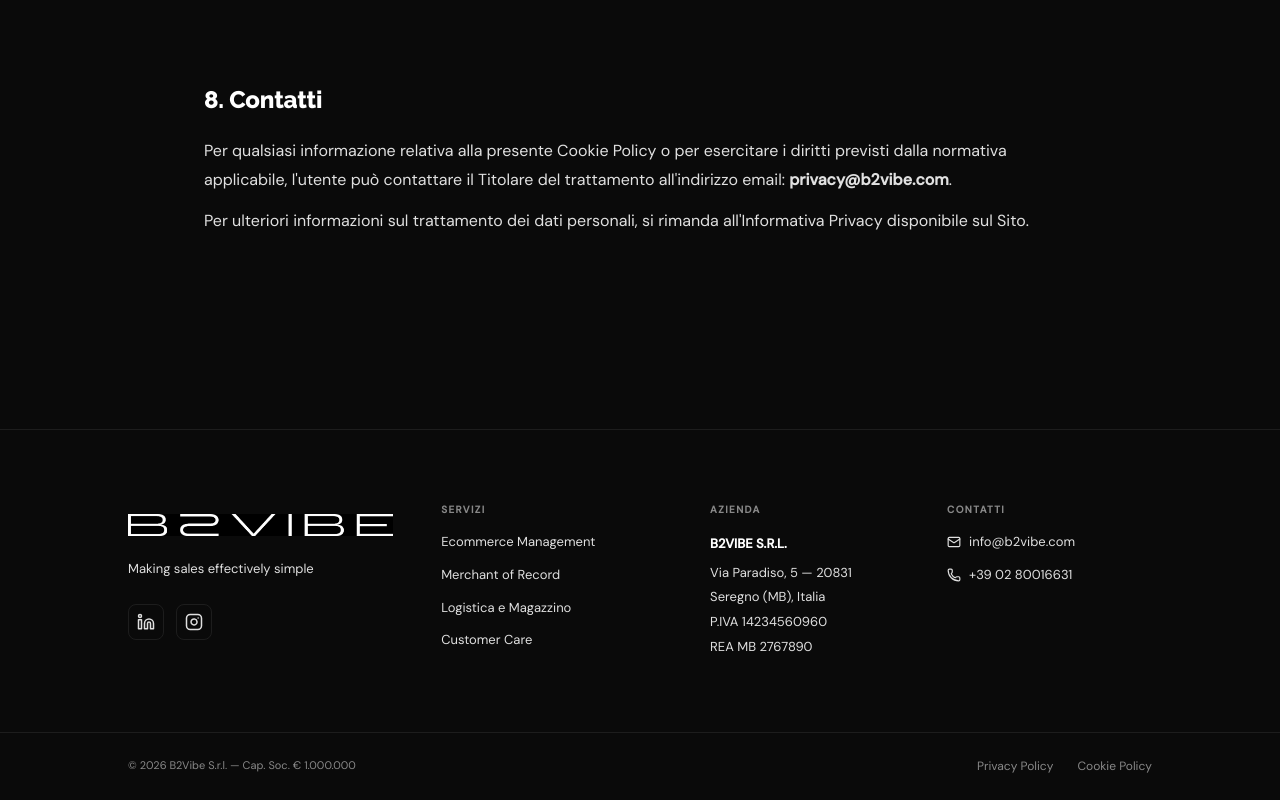
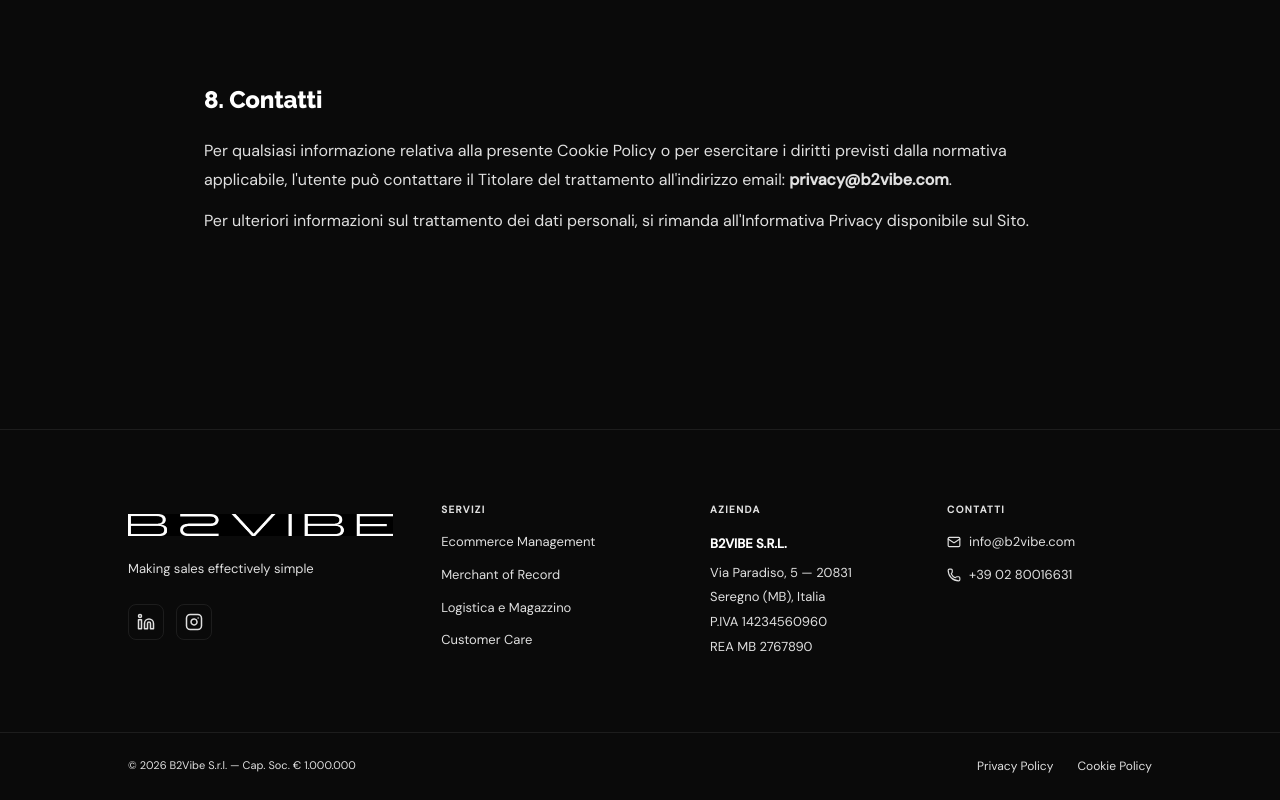
Before and after one commit to Wrd12IG/B2vibe, a React (Vite) app: page /cookie-policy in a window 1280 px wide. Shown: the part 4056-4856 px from the top of the page. Built offline with nearby package versions, Linux system fonts and the light colour scheme.

Commit message:
Aggiorna colore testi footer a #e0e0e0

```diff
--- a/src/components/SharedLayout.jsx
+++ b/src/components/SharedLayout.jsx
@@ -209,7 +209,7 @@ export const Footer = ({ onCookieClick }) => (
 
                 {/* Col 2 — Links */}
                 <div>
-                    <h5 style={{ fontSize: '10px', fontWeight: 700, textTransform: 'uppercase', letterSpacing: '0.14em', color: '#888888', marginBottom: '14px' }}>Servizi</h5>
+                    <h5 style={{ fontSize: '10px', fontWeight: 700, textTransform: 'uppercase', letterSpacing: '0.14em', color: '#e0e0e0', marginBottom: '14px' }}>Servizi</h5>
                     <ul style={{ listStyle: 'none', padding: 0, fontSize: '13px', display: 'flex', flexDirection: 'column', gap: '12px' }}>
                         <li><a href="/#servizi" style={{ color: 'var(--muted)' }}>Ecommerce Management</a></li>
                         <li><RouterLink to="/merchant-of-record-guida" style={{ color: 'var(--muted)' }}>Merchant of Record</RouterLink></li>
@@ -221,7 +221,7 @@ export const Footer = ({ onCookieClick }) => (
                 {/* Col 3 — Details */}
                 <div style={{ display: 'grid', gridTemplateColumns: 'repeat(2, 1fr)', gap: '32px' }} className="footer-right-grid">
                     <div>
-                        <h5 style={{ fontSize: '10px', fontWeight: 700, textTransform: 'uppercase', letterSpacing: '0.14em', color: '#888888', marginBottom: '14px' }}>Azienda</h5>
+                        <h5 style={{ fontSize: '10px', fontWeight: 700, textTransform: 'uppercase', letterSpacing: '0.14em', color: '#e0e0e0', marginBottom: '14px' }}>Azienda</h5>
                         <div style={{ fontSize: '13px', color: 'var(--muted)', lineHeight: 1.9 }}>
                             <p style={{ fontWeight: 600, color: 'var(--white)', marginBottom: '4px' }}>B2VIBE S.R.L.</p>
                             <p>Via Paradiso, 5 — 20831</p>
@@ -231,7 +231,7 @@ export const Footer = ({ onCookieClick }) => (
                         </div>
                     </div>
                     <div>
-                        <h5 style={{ fontSize: '10px', fontWeight: 700, textTransform: 'uppercase', letterSpacing: '0.14em', color: '#888888', marginBottom: '14px' }}>Contatti</h5>
+                        <h5 style={{ fontSize: '10px', fontWeight: 700, textTransform: 'uppercase', letterSpacing: '0.14em', color: '#e0e0e0', marginBottom: '14px' }}>Contatti</h5>
                         <div style={{ display: 'flex', flexDirection: 'column', gap: '12px', fontSize: '13px' }}>
                             <a href="mailto:info@b2vibe.com" style={{ color: 'var(--muted)', display: 'flex', alignItems: 'center', gap: '8px' }}><Mail size={14} /> info@b2vibe.com</a>
                             <a href="tel:+390280016631" style={{ color: 'var(--muted)', display: 'flex', alignItems: 'center', gap: '8px' }}><Phone size={14} /> +39 02 80016631</a>
@@ -243,10 +243,10 @@ export const Footer = ({ onCookieClick }) => (
 
         <div style={{ borderTop: '1px solid var(--border)', padding: '24px 0' }}>
             <div className="container" style={{ display: 'flex', justifyContent: 'space-between', alignItems: 'center', flexWrap: 'wrap', gap: '15px' }}>
-                <p style={{ fontSize: '11px', color: '#888888' }}>© {new Date().getFullYear()} B2Vibe S.r.l. — Cap. Soc. € 1.000.000</p>
+                <p style={{ fontSize: '11px', color: '#e0e0e0' }}>© {new Date().getFullYear()} B2Vibe S.r.l. — Cap. Soc. € 1.000.000</p>
                 <div style={{ display: 'flex', gap: '24px' }}>
-                    <RouterLink to="/privacy-policy" style={{ fontSize: '12px', color: '#888888' }}>Privacy Policy</RouterLink>
-                    <RouterLink to="/cookie-policy" style={{ fontSize: '12px', color: '#888888' }}>Cookie Policy</RouterLink>
+                    <RouterLink to="/privacy-policy" style={{ fontSize: '12px', color: '#e0e0e0' }}>Privacy Policy</RouterLink>
+                    <RouterLink to="/cookie-policy" style={{ fontSize: '12px', color: '#e0e0e0' }}>Cookie Policy</RouterLink>
                 </div>
             </div>
         </div>
```
